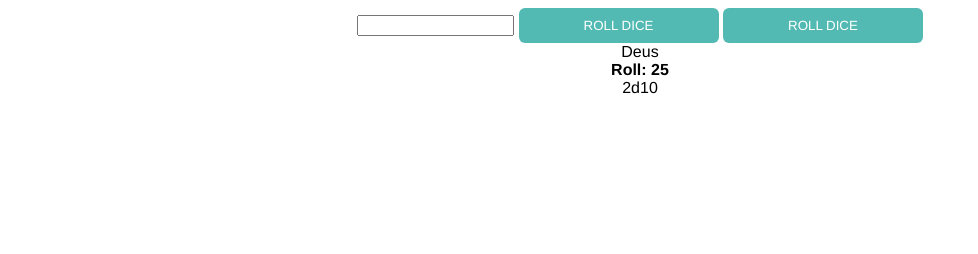
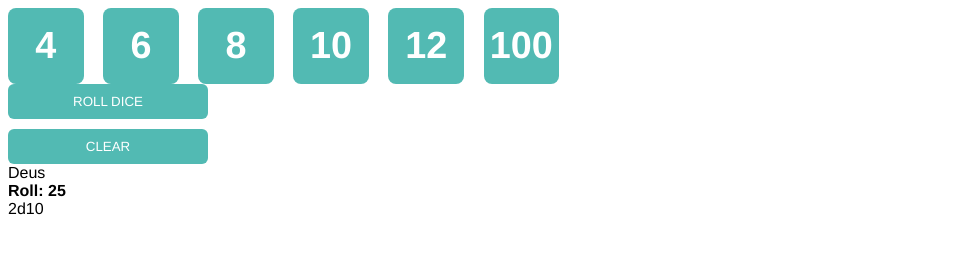
Before and after one commit to McBuff/zero-dungeons, a plain HTML site: page diceroller/index.html in a window 1280 px wide. Shown: the whole page, without its empty margins (0-978 px from the left). Drawn offline with nearby package versions, Linux system fonts and the light colour scheme.

Commit message:
foolin around in CSS and html stuff

```diff
--- a/diceroller/diceroller.js
+++ b/diceroller/diceroller.js
@@ -1,12 +1,26 @@
-function rolldice(){
-    console.log("sano is een zandneger");
+function handleDiceRoll(){
 
-    // 1. Roll Dice (defined by user?)
-    // 2. Create html elements to display stuff
-    // 3. Fill html elments
-        // user, roll, details
+    // user has clicked button
+
+    // Retreive user selected dice
+    // TODO:
+
+    // Get user chosen dice
+
+    // S/C: Roll dice
+
+    // C: Message server that a dice has been rolled, join dice data
+
+    // S: send dice output to users
+
+    // S: add dice output to log
+
+    // C: show dice ouput?
 
 
+
+
+    rollDice("this should be a die", "so should this");
 
     var container = $("<dicelog>");
 
@@ -20,6 +34,20 @@ function rolldice(){
     console.log("rolled dice, result = X");
 }
 
+function sendRollToServer(dicerollData){
+
+}
+function rollDice(){
+    for (i = 0; i < arguments.length; i++)
+    {
+        console.log("Rolling dice '" + arguments[i]+ "'");
+    }
+}
+
 function clearlog(){
     console.log("Clear log called");
 }
+
+function writeServerLog(line){
+    console.log("server log");
+}
--- /dev/null
+++ b/diceroller/die.js
@@ -0,0 +1,3 @@
+// create dice class here:
+// required: sides
+// required: result
--- a/diceroller/index.html
+++ b/diceroller/index.html
@@ -10,10 +10,42 @@
     </head>
 
    <body>
-       <div>
-           <input type="text">
-           <button id="btnRoll" onclick="rolldice()" >Roll Dice</button>
-           <button id="btnClear" onclick="clearlog()" >Roll Dice</button>
+       <div id="dicepool" class="dicepool">
+            <div class="dicebuttoncontainer">
+                <button class="dicebutton" id="dicepool_d4" onclick="add_d4()">4</button>
+                <!-- <button class="dicebutton" id="dicepool_d4" style="background-image: url(img/d6.png);" onclick="add_d4()"></button>                -->
+            </div>
+
+            <div class="dicebuttoncontainer" >
+                <!-- <button class="dicebutton" id="dicepool_d8" style="background-image: url(img/d6.png);" onclick="add_d6()"></button>                -->
+                <button class="dicebutton" id="dicepool_d6" onclick="add_d6()">6</button>
+            </div>
+
+            <div class="dicebuttoncontainer" >
+                <!-- <button class="dicebutton" id="dicepool_d8" style="background-image: url(img/d6.png);" onclick="add_d6()"></button>                -->
+                <button class="dicebutton" id="dicepool_d8" onclick="add_d8()">8</button>
+            </div>
+
+            <div class="dicebuttoncontainer" >
+                <!-- <button class="dicebutton" id="dicepool_d8" style="background-image: url(img/d6.png);" onclick="add_d6()"></button>                -->
+                <button class="dicebutton" id="dicepool_d10" onclick="add_d10()">10</button>
+            </div>
+
+            <div class="dicebuttoncontainer" >
+                <!-- <button class="dicebutton" id="dicepool_d8" style="background-image: url(img/d6.png);" onclick="add_d6()"></button>                -->
+                <button class="dicebutton" id="dicepool_d12" onclick="add_d12()">12</button>
+            </div>
+
+            <div class="dicebuttoncontainer" >
+                <!-- <button class="dicebutton" id="dicepool_d8" style="background-image: url(img/d6.png);" onclick="add_d6()"></button>                -->
+                <button class="dicebutton" id="dicepool_d100" onclick="add_d100()">100</button>
+            </div>
+
+       </div>
+       <div id="userInterface", class="grid-container">
+           <!-- <input type="text"/> -->
+           <button id="btnRoll" onclick="handleDiceRoll()" class="column">Roll Dice</button>
+           <button id="btnClear" onclick="clearlog()" class="column">Clear</button>
         </div>
         <div id="log">
             <text id="user">Deus</text> <br/>
--- a/diceroller/style.css
+++ b/diceroller/style.css
@@ -1,7 +1,47 @@
 * {
     font-family: Helvetica, Arial, sans-serif;
+    /* text-align: center; */
+  }
+
+
+  .grid-container {
+    display: inline-grid;
+    grid-row-gap: 10px;
+  }
+
+.dicepool {
+  display: grid;
+  grid-template-columns: auto auto auto auto auto auto;
+  grid-column-gap: 1mm;
+  padding: 0px;
+  width: 15cm;
+
+}
+
+  .dicebuttoncontainer{
+    position: relative;
+    width: auto;
+  }
+  /* Make the image responsive */
+
+  .dicebutton{
+    position: relative;
+    /* width: 1.8cm;
+    height: 1.8cm; */
+
+    width: 2em;
+    height: 2em;
+    background-size: 100%;
+
+    font-size: 1cm;
+    font-weight: bold;
     text-align: center;
+
+    padding: 0px;
+    border-radius: 8px;
   }
+
+
   button {
     background-color: rgb(82, 186, 179);
     border-radius: 6px;
@@ -12,12 +52,3 @@
     width: 200px;
     cursor: pointer;
   }
-  #placeholder {
-    height: 100px;
-    width: 100px;
-    padding: 50px;
-    margin: 50px auto;
-    border: 1px solid gray;
-    border-radius: 10px;
-    font-size:80px;
-  }
```
Also changed, not shown: diceroller/img/d6.png (added), 1 other file.
